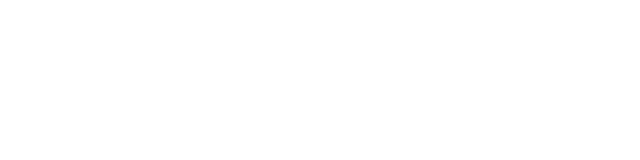
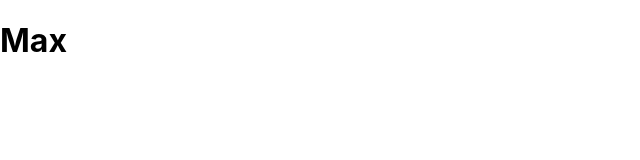
Before and after one commit to stefanmeza94/SSR, a Next.js app: page /user-profile in a window 1280 px wide. Before the commit this address had no page. Shown: the top 160 px of the page, without its empty margins (0-640 px from the left). Built offline with nearby package versions, Linux system fonts and the light colour scheme.

Commit message:
Add server side props

```diff
--- /dev/null
+++ b/pages/user-profile.js
@@ -0,0 +1,18 @@
+function UserProfilePage(props) {
+  return <h1>{props.username}</h1>;
+}
+
+export default UserProfilePage;
+
+// moramo da pristupimo tom request objektu da bi iz njega izvadili params i ostale stvari.
+
+// bitno je da razumemo da se ova funkcija izvrsava samo na serveru nakon deploy-ovanja, dakle nije staticno pre-generisana kao kod getStaticProps tokom build faze.
+export async function getServerSideProps(context) {
+  return {
+    props: {
+      username: 'Max',
+    },
+  };
+}
+
+// nastavi od 104
```
Also changed, not shown: nextJs.txt.
